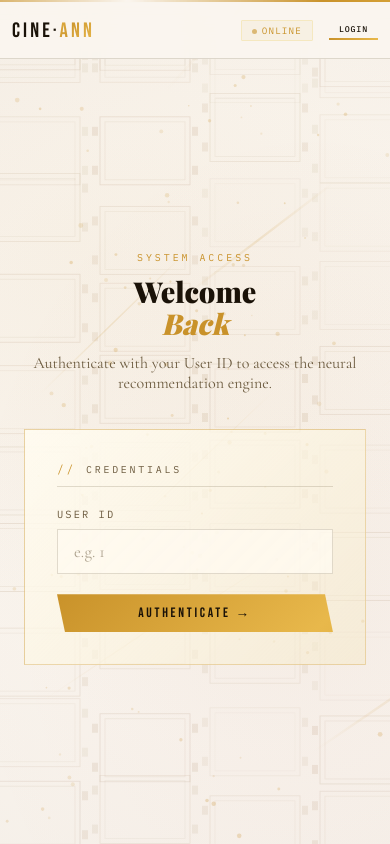
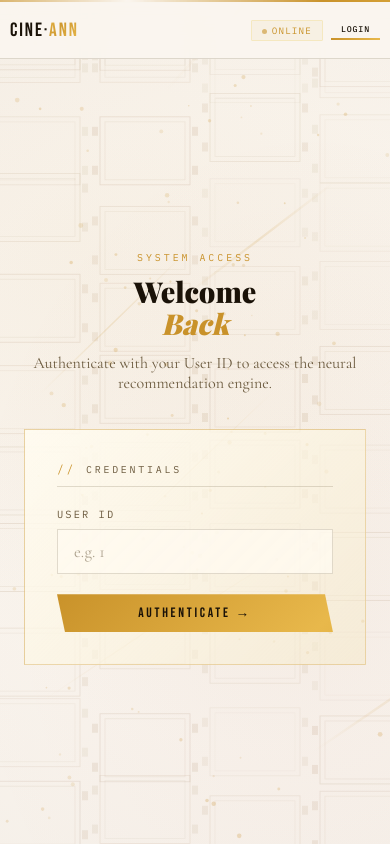
Before and after one commit to HousabaiBhosale/ANN_PERSONALYZED_RECOMMENDATION_SYSTEM, a Flask app: page / in a window 390 px wide. Run offline with Flask 3, Linux system fonts and the light colour scheme; data that the repository does not hold is empty; parts of the project's set-up code (start-up, migrations or seed data) failed here and were passed over; some web fonts are replaced.

Commit message:
Fixed mobile squashing and navbar spacing

```diff
--- a/templates/index.html
+++ b/templates/index.html
@@ -382,6 +382,8 @@ canvas{display:block}
   .grid-2, .grid-3{grid-template-columns:1fr !important}
   .hero-grid{grid-template-columns:1fr !important;gap:32px !important}
   #analysis-charts-area{grid-template-columns:1fr !important}
+  .hero-grid > div:first-child { text-align: center; }
+  .page-sub { margin: 0 auto; }
 }
 
 @media(max-width:640px){
@@ -391,20 +393,21 @@ canvas{display:block}
     padding-bottom:4px;
     -webkit-overflow-scrolling:touch;
     scrollbar-width:none;
-    max-width:200px;
+    max-width:160px;
   }
   .nav-tabs::-webkit-scrollbar{display:none}
   .nav-tab{padding:6px 10px;font-size:0.52rem;letter-spacing:0.1em}
-  .nav-inner{padding:0 12px;height:56px}
+  .nav-inner{padding:0 10px;height:56px}
   .page-title{font-size:1.8rem}
   .logo-sub{display:none}
-  .logo-main{font-size:1.3rem}
+  .logo-main{font-size:1.2rem;letter-spacing:0.1em}
   .page{padding-top:72px}
   .stat-card{padding:15px}
   .stat-val{font-size:1.6rem}
   .btn-gold, .btn-ink{padding:11px 24px;font-size:0.85rem}
   #rc-query-grid{grid-template-columns:1fr !important}
   #rc-ratings-list{grid-template-columns:1fr !important}
+  #rc-summary{grid-template-columns:1fr !important}
 }
 </style>
 </head>
@@ -430,9 +433,11 @@ canvas{display:block}
       <div class="logo-main">CINE·<span>ANN</span></div>
       <div class="logo-sub">Neural Intelligence</div>
     </div>
-    <div style="display:flex;align-items:center;gap:16px">
+    <div style="display:flex;align-items:center;gap:8px">
       <span id="health-badge" class="health-badge offline"><span class="health-dot"></span>OFFLINE</span>
-      <div id="user-info"><span id="uid-label"></span><button class="logout-btn" onclick="doLogout()">LOGOUT</button></div>
+      <div id="user-info" style="display:none;align-items:center;gap:6px">
+        <span id="uid-label"></span><button class="logout-btn" onclick="doLogout()" style="padding:4px 8px;font-size:0.5rem">LOGOUT</button>
+      </div>
       <div class="nav-tabs" id="nav-tabs">
         <button class="nav-tab active" id="nt-login" onclick="goTo('login')">LOGIN</button>
         <button class="nav-tab" id="nt-home" style="display:none" onclick="goTo('home')">HOME</button>
@@ -471,7 +476,7 @@ canvas{display:block}
   <div style="max-width:1200px;margin:0 auto;padding:32px 32px 64px">
 
     <!-- Hero -->
-    <div class="hero-grid" style="display:grid;grid-template-columns:1.2fr 0.8fr;gap:48px;align-items:center;min-height:380px;margin-bottom:48px">
+    <div class="hero-grid" style="display:grid;gap:48px;align-items:center;min-height:380px;margin-bottom:48px">
       <div>
         <div class="page-eyebrow fr">Artificial Neural Network · Recommendation Engine</div>
         <h1 class="page-title fr-1">
@@ -530,7 +535,7 @@ canvas{display:block}
     <div class="gold-rule"></div>
 
     <!-- Feature cards -->
-    <div class="grid-3 fr-4" style="display:grid;grid-template-columns:repeat(3,1fr);gap:20px;margin-bottom:48px">
+    <div class="grid-3 fr-4" style="display:grid;gap:20px;margin-bottom:48px">
       <div class="panel" style="padding:28px;cursor:pointer" onclick="goTo('recommend')">
         <div style="font-size:1.6rem;margin-bottom:12px">🎬</div>
         <div class="sec-label" style="border:none;padding:0;margin-bottom:8px">Recommend</div>
```
